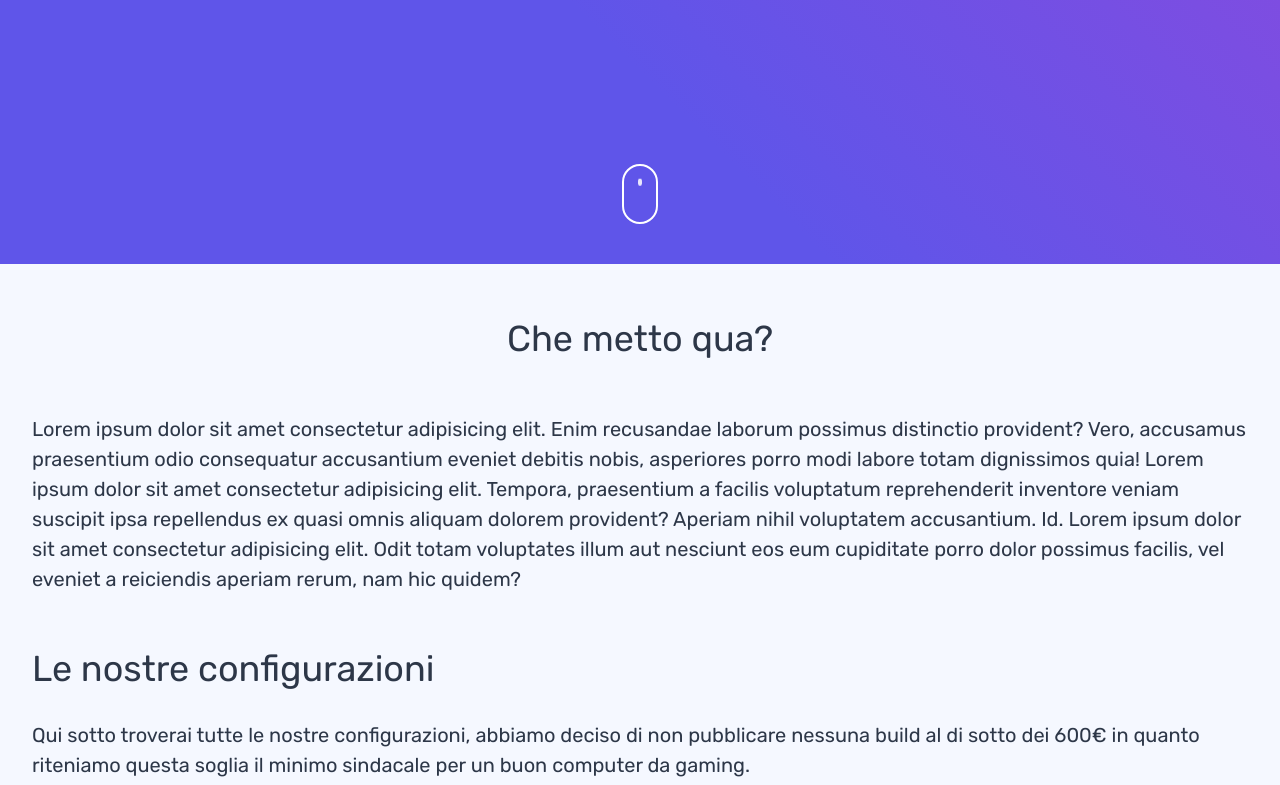
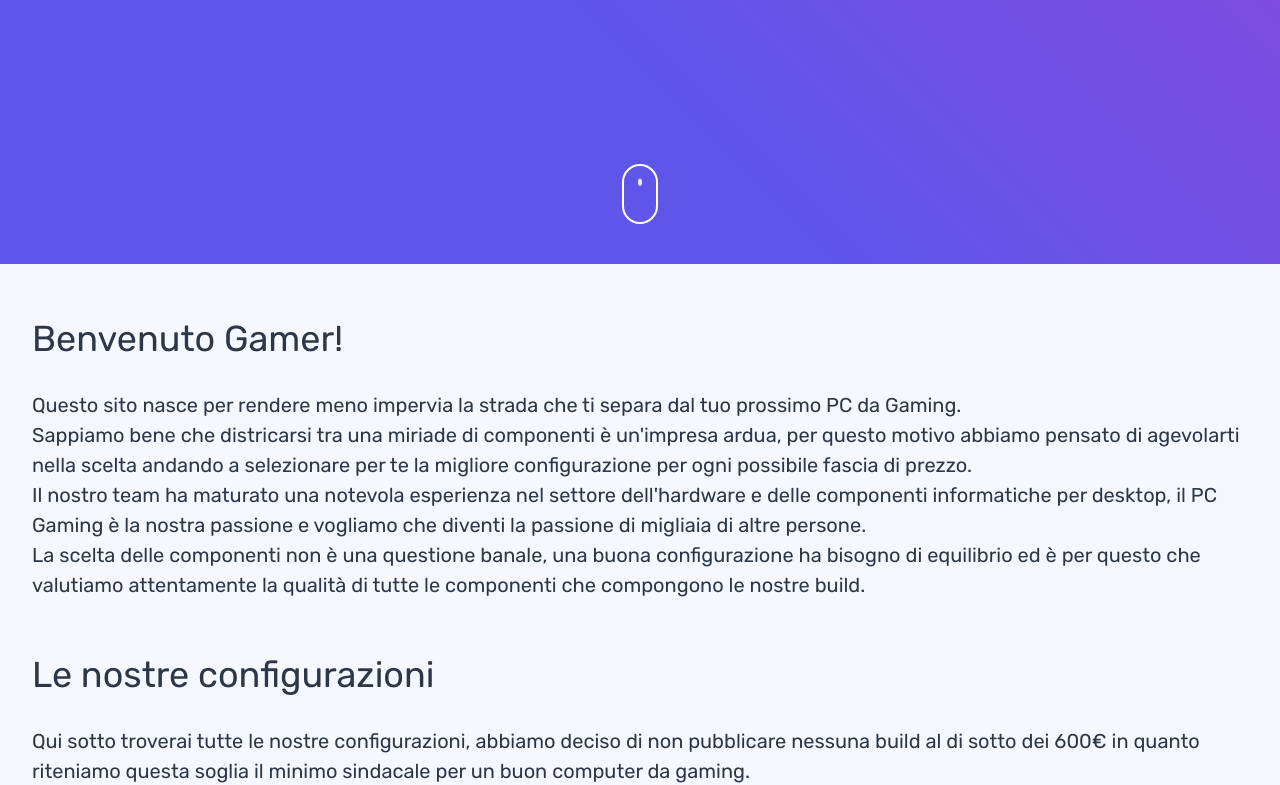
Before and after one commit to albizan/pcgaminghub_frontend, a Next.js app: page / in a window 1280 px wide. Shown: the part 536-1321 px from the top of the page. Built offline with nearby package versions, Linux system fonts and the light colour scheme; no server answers.

Commit message:
Add text

```diff
--- a/pages/index.tsx
+++ b/pages/index.tsx
@@ -16,14 +16,20 @@ export default function Home() {
       </Head>
       <FullpageLanding />
       <Container>
-        <section>
-          <h3 className="text-center text-4xl mt-12">Che metto qua?</h3>
-          <p className="text-xl mt-12">
-            Lorem ipsum dolor sit amet consectetur adipisicing elit. Enim recusandae laborum possimus distinctio provident? Vero, accusamus praesentium odio consequatur
-            accusantium eveniet debitis nobis, asperiores porro modi labore totam dignissimos quia! Lorem ipsum dolor sit amet consectetur adipisicing elit. Tempora,
-            praesentium a facilis voluptatum reprehenderit inventore veniam suscipit ipsa repellendus ex quasi omnis aliquam dolorem provident? Aperiam nihil voluptatem
-            accusantium. Id. Lorem ipsum dolor sit amet consectetur adipisicing elit. Odit totam voluptates illum aut nesciunt eos eum cupiditate porro dolor possimus
-            facilis, vel eveniet a reiciendis aperiam rerum, nam hic quidem?
+        <section className="text-lg md:text-xl">
+          <h3 className="text-4xl mt-12 mb-6">Benvenuto Gamer!</h3>
+          <p>Questo sito nasce per rendere meno impervia la strada che ti separa dal tuo prossimo PC da Gaming.</p>
+          <p>
+            Sappiamo bene che districarsi tra una miriade di componenti è un'impresa ardua, per questo motivo abbiamo pensato di agevolarti nella scelta andando a
+            selezionare per te la migliore configurazione per ogni possibile fascia di prezzo.
+          </p>
+          <p>
+            Il nostro team ha maturato una notevola esperienza nel settore dell'hardware e delle componenti informatiche per desktop, il PC Gaming è la nostra passione e
+            vogliamo che diventi la passione di migliaia di altre persone.
+          </p>
+          <p>
+            La scelta delle componenti non è una questione banale, una buona configurazione ha bisogno di equilibrio ed è per questo che valutiamo attentamente la qualità
+            di tutte le componenti che compongono le nostre build.
           </p>
         </section>
         <BuildsWrapper />
```
